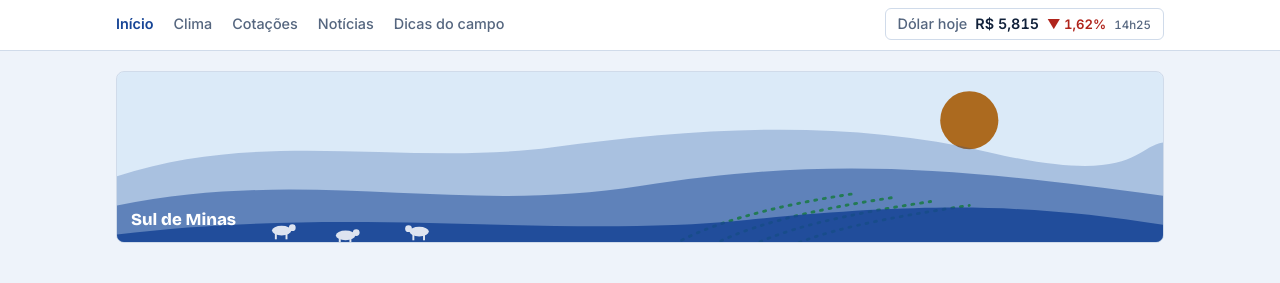
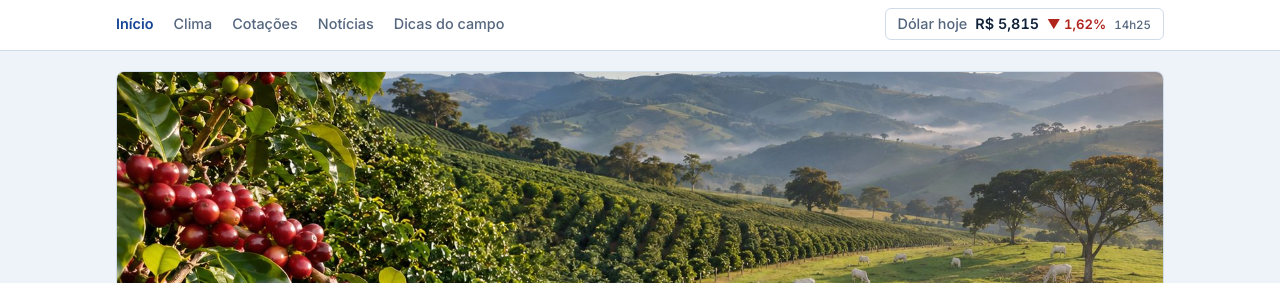
Before and after one commit to luis9847/prosa-do-campo, a plain HTML site: page index.html in a window 1280 px wide. Shown: the part 130-413 px from the top of the page. Drawn offline with nearby package versions, Linux system fonts and the light colour scheme; no server answers.

Commit message:
Foto do Sul de Minas no topo da página inicial, no lugar da ilustração
Co-Authored-By: Claude Sonnet 5.5 <noreply@anthropic.com>
Claude-Session: https://claude.ai/code/session_01VYu8WFpECGaRJqw5sS9yet

```diff
--- a/assets/site.css
+++ b/assets/site.css
@@ -227,3 +227,6 @@ nav.sections .links a[aria-current="page"] { color: var(--accent); font-weight:
   nav.sections .links { flex: 1 1 100%; gap: 16px; }
   nav.sections a.nav-usd { flex: 1 1 100%; justify-content: center; }
 }
+.hero img { display: block; width: 100%; height: 340px; object-fit: cover; object-position: center 40%; }
+.hero figcaption { text-shadow: 0 1px 6px rgba(0,0,0,.6); color: #fff; }
+@media (max-width: 760px) { .hero img { height: 200px; } }
--- a/index.html
+++ b/index.html
@@ -45,24 +45,7 @@
 </nav>
 <div class="wrap">
   <figure class="hero">
-    <svg viewBox="0 0 1080 200" preserveAspectRatio="xMidYMid slice" role="img" aria-label="Ilustração de morros do Sul de Minas com cafezal, gado e sol">
-      <rect width="1080" height="200" fill="var(--sky)" opacity="0.16"/>
-      <circle cx="880" cy="62" r="30" fill="var(--warn)" opacity="0.9"/>
-      <path d="M0 120C150 70 300 110 450 90S750 60 900 95S1050 90 1080 85V200H0Z" fill="var(--accent)" opacity="0.25"/>
-      <path d="M0 150C200 110 350 160 540 130S860 110 1080 140V200H0Z" fill="var(--accent)" opacity="0.5"/>
-      <g fill="none" stroke="var(--good)" stroke-width="3" stroke-dasharray="2 7" stroke-linecap="round" opacity="0.9">
-        <path d="M560 200C600 170 680 150 760 138"/>
-        <path d="M600 200C640 172 720 154 800 142"/>
-        <path d="M640 200C680 174 760 158 840 146"/>
-        <path d="M680 200C720 176 800 162 880 150"/>
-      </g>
-      <path d="M0 180C250 150 450 185 650 165S950 150 1080 170V200H0Z" fill="var(--accent)" opacity="0.85"/>
-      <g fill="var(--accent-ink)" opacity="0.85">
-        <g transform="translate(170 176)"><ellipse rx="10" ry="5"/><circle cx="11" cy="-3" r="3.5"/><rect x="-7" y="3" width="2" height="6"/><rect x="4" y="3" width="2" height="6"/></g>
-        <g transform="translate(236 181)"><ellipse rx="10" ry="5"/><circle cx="11" cy="-3" r="3.5"/><rect x="-7" y="3" width="2" height="6"/><rect x="4" y="3" width="2" height="6"/></g>
-        <g transform="translate(312 177)"><ellipse rx="10" ry="5"/><circle cx="-11" cy="-3" r="3.5"/><rect x="-7" y="3" width="2" height="6"/><rect x="4" y="3" width="2" height="6"/></g>
-      </g>
-    </svg>
+    <img src="assets/hero-sul-de-minas.jpg" width="1600" height="900" alt="Cafezal com frutos maduros em primeiro plano e gado pastando nas montanhas de Minas Gerais">
     <figcaption>Sul de Minas</figcaption>
   </figure>
 </div>
```
Also changed, not shown: assets/hero-sul-de-minas.jpg (added).
